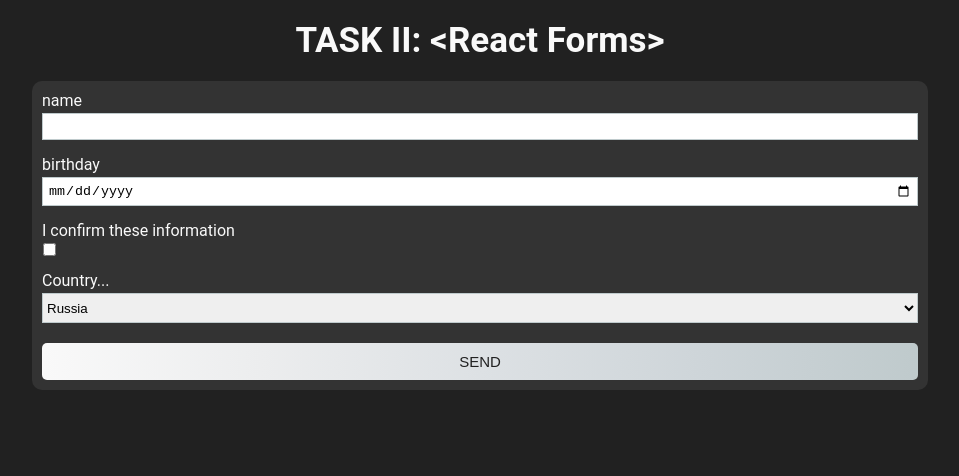
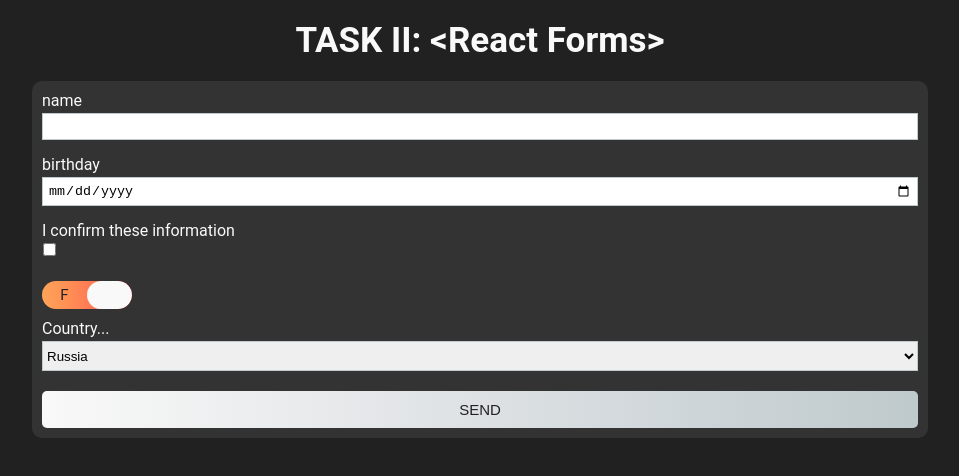
Before and after one commit to elenaniksy/react2021q3, a React app in the folder react-forms/: page / in a window 1280 px wide. Shown: the top 476 px of the page, without its empty margins (160-1119 px from the left). Built offline with nearby package versions, Linux system fonts and the light colour scheme.

Commit message:
feat: add Switcher component and its basic styles

```diff
--- /dev/null
+++ b/react-forms/src/components/UI/switcher/Switcher.module.css
@@ -0,0 +1,70 @@
+.male {
+  background-image: linear-gradient(to right, #bbe794, #8fdc9e, #65d0aa, #3ec1b4, #1db1ba); }
+
+.female {
+  background-image: linear-gradient(to right, #ffa459, #ff9255, #ff7e55, #ff6958, #fd535e); }
+
+.switcher {
+  font-size: 1.5rem;
+  font-style: normal;
+  font-weight: 400;
+  text-align: center;
+  overflow: hidden;
+  width: 90px;
+  color: #212121;
+  position: relative;
+  padding-right: 45px;
+  border-radius: 30px;
+  margin: 10px 0;
+  cursor: pointer; }
+  .switcher:before {
+    display: flex;
+    flex-direction: column;
+    align-items: center;
+    justify-content: center;
+    content: "M";
+    position: absolute;
+    top: 0;
+    bottom: 0;
+    right: 0;
+    width: 45px;
+    pointer-events: none; }
+
+.switcher input {
+  cursor: pointer;
+  position: absolute;
+  width: 100%;
+  height: 100%;
+  max-width: 50px;
+  max-height: fit-content;
+  opacity: 0; }
+
+.switcher label {
+  position: relative;
+  padding: 5px 0;
+  display: block;
+  user-select: none;
+  pointer-events: none;
+  border-radius: 30px;
+  z-index: 1; }
+  .switcher label:before {
+    content: '';
+    background: #F9F9F9;
+    height: 100%;
+    width: 100%;
+    position: absolute;
+    left: 0;
+    top: 0;
+    transform: translateX(45px);
+    transition: transform 600ms linear;
+    z-index: 5;
+    border-radius: 30px; }
+
+.switcher input:checked + label:before {
+  transform: translateX(0);
+  transition: transform 600ms linear; }
+
+.switcher span {
+  position: relative; }
+
+/*# sourceMappingURL=Switcher.module.css.map */
--- /dev/null
+++ b/react-forms/src/components/UI/switcher/Switcher.module.scss
@@ -0,0 +1,75 @@
+@import '../../../layout/abstract/config';
+
+.switcher {
+  @include font($size: 1.5rem, $weight: 400);
+  overflow: hidden;
+  width: 90px;
+  color: $dark;
+  position: relative;
+  padding-right: 45px;
+  border-radius: 30px;
+  margin: 10px 0;
+  cursor: pointer;
+
+  &:before {
+    @include flex($align: center, $justify: center);
+    content: "M";
+    position: absolute;
+    top: 0;
+    bottom: 0;
+    right: 0;
+    width: 45px;
+    pointer-events: none;
+  }
+}
+
+.switcher input {
+  cursor: pointer;
+  position: absolute;
+  width: 100%;
+  height: 100%;
+  max-width: 50px;
+  max-height: fit-content;
+  opacity: 0;
+}
+
+.switcher label {
+    position: relative;
+    padding: 5px 0;
+    display: block;
+    user-select: none;
+    pointer-events: none;
+    border-radius: 30px;
+    z-index: 1;
+
+    &:before {
+      content: '';
+      background: $light;
+      height: 100%;
+      width: 100%;
+      position: absolute;
+      left: 0;
+      top: 0;
+      transform: translateX(45px);
+      transition: transform 600ms linear;
+      z-index: 5;
+      border-radius: 30px;
+    }
+}
+
+.switcher input:checked + label:before {
+  transform: translateX(0);
+  transition: transform 600ms linear;
+}
+
+.switcher span {
+  position: relative;
+}
+
+.female {
+  @extend %orange-pink-gradient;
+}
+
+.male {
+  @extend %green-blue-gradient;
+}
--- /dev/null
+++ b/react-forms/src/components/UI/switcher/Switcher.tsx
@@ -0,0 +1,26 @@
+import React from 'react';
+import classes from './Switcher.module.scss';
+import { ClassesModel } from '../../../models/ClassesModel';
+
+type SwitcherProps = {
+  type: string;
+  value: string;
+  label: string;
+};
+
+const Switcher: React.FC<SwitcherProps> = (props: SwitcherProps) => {
+  const htmlFor = `${props.label}-${Math.random()}`;
+  const incomingClasses: ClassesModel = { ...classes };
+  const cls: string[] = [incomingClasses.switcher, incomingClasses[props.value]];
+
+  return (
+    <div className={cls.join(' ')}>
+      <input type={props.type} id={htmlFor} />
+      <label htmlFor={htmlFor}>
+        <span>F</span>
+      </label>
+    </div>
+  );
+};
+
+export default Switcher;
--- a/react-forms/src/components/form/Form.tsx
+++ b/react-forms/src/components/form/Form.tsx
@@ -6,10 +6,11 @@
 import Select from '../UI/select/Select';
 import { FormControlsModel } from '../../models/FormControlsModel';
 import { FormControlItemModel } from '../../models/FormControlItemModel';
+import Switcher from '../UI/switcher/Switcher';
 
 type FormStateModel = {
   selectCountry: string;
-  buttonType: string;
+  gender: string;
   isFormValid: boolean;
   formControls: FormControlsModel;
 };
@@ -23,7 +24,7 @@
 class Form extends React.Component {
   state: FormStateModel = {
     selectCountry: 'Russia',
-    buttonType: 'female',
+    gender: 'female',
     isFormValid: false,
     formControls: {
       name: {
@@ -168,14 +169,18 @@
         ]}
       />
     );
+
+    const switcher = <Switcher label={'Gender'} value={this.state.gender} type={'checkbox'} />;
     return (
       <div className={classes.form}>
         <form onSubmit={this.submitHandler}>
           {this.renderInputs()}
 
+          {switcher}
+
           {select}
 
-          <Button onClick={this.registerHandler} type={this.state.buttonType} disabled={!this.state.isFormValid}>
+          <Button onClick={this.registerHandler} type={this.state.gender} disabled={!this.state.isFormValid}>
             Send
           </Button>
         </form>
--- a/react-forms/src/components/form/form.module.css
+++ b/react-forms/src/components/form/form.module.css
@@ -12,7 +12,7 @@
 .form form {
   display: flex;
   flex-direction: column;
-  align-items: center;
+  align-items: flex-start;
   justify-content: space-between;
   width: 100%; }
 
--- a/react-forms/src/components/form/form.module.scss
+++ b/react-forms/src/components/form/form.module.scss
@@ -10,6 +10,6 @@
 }
 
 .form form {
-  @include flex();
+  @include flex($align: flex-start);
   width: 100%;
 }
```
Also changed, not shown: react-forms/src/components/UI/switcher/Switcher.module.scss.d.ts (added, +9 -0 lines), react-forms/src/components/UI/switcher/Switcher.d.ts (added), react-forms/src/components/UI/switcher/Switcher.scss.d.ts (added), 2 other files (tests, documents, lock files or other folders).
